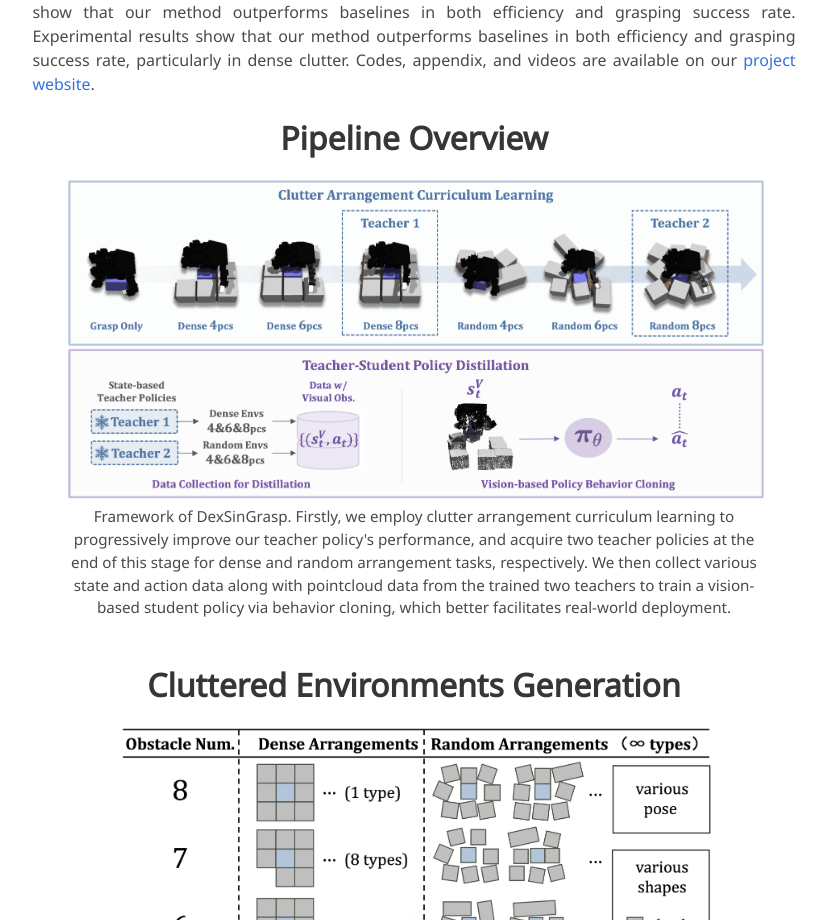
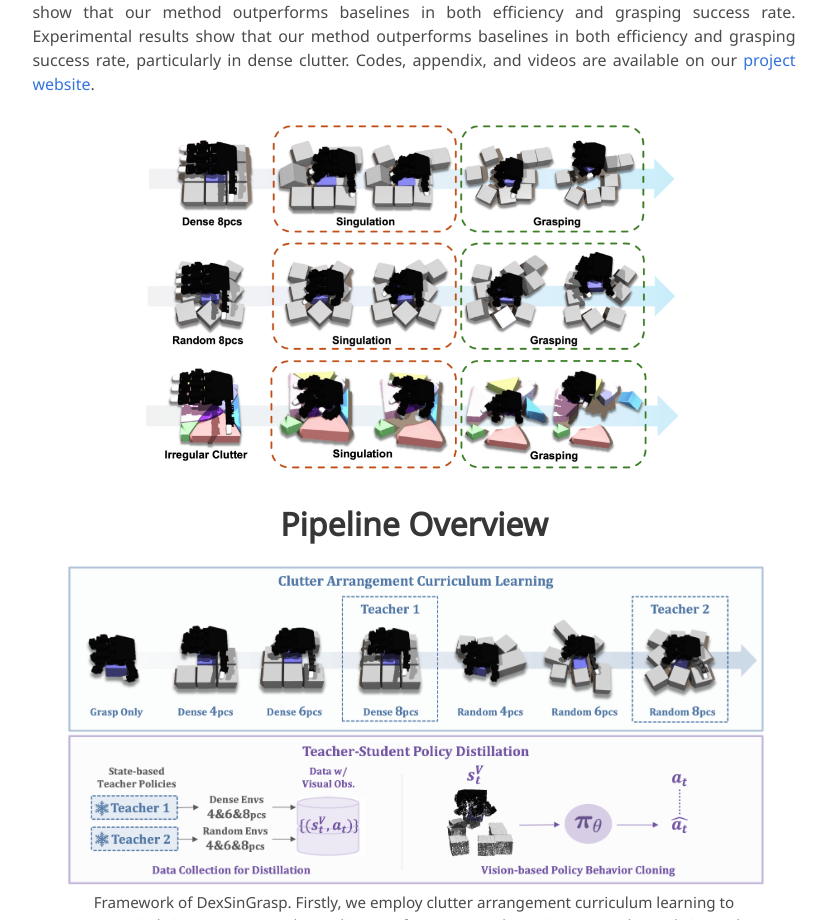
Before and after one commit to DavidLXu/dexsingweb_code, a plain HTML site: page index.html in a window 1280 px wide. Shown: the part 909-1829 px from the top of the page, without its empty margins (226-1053 px from the left). Drawn offline with nearby package versions, Linux system fonts and the light colour scheme; some packages are replaced by stand-ins of ours; a script that the page names is missing; some icons are missing; a web font is replaced by a local one.

Commit message:
add more content

```diff
--- a/index.html
+++ b/index.html
@@ -120,7 +120,13 @@
         </div>
         <!--/ Abstract -->
 
-
+        <div class="content has-text-justified">
+          <figure>
+            <img src="./static/data/qualitative.png" alt="qualitative results" style="width: 60%;">
+            <!-- <figcaption style="font-style: normal; font-size: 0.95em;">Framework of DexSinGrasp. Firstly, we employ clutter arrangement curriculum learning to progressively improve our teacher policy's performance, and acquire two teacher policies at the end of this stage for dense and random arrangement tasks, respectively. -->
+              <!-- We then collect various state and action data along with pointcloud data from the trained two teachers to train a vision-based student policy via behavior cloning, which better facilitates real-world deployment.</figcaption> -->
+          </figure>
+        </div>
 
 
         <!-- Overview -->
```
Also changed, not shown: static/data/progressive.png (deleted), static/data/qualitative.png (added), 2 other files.
